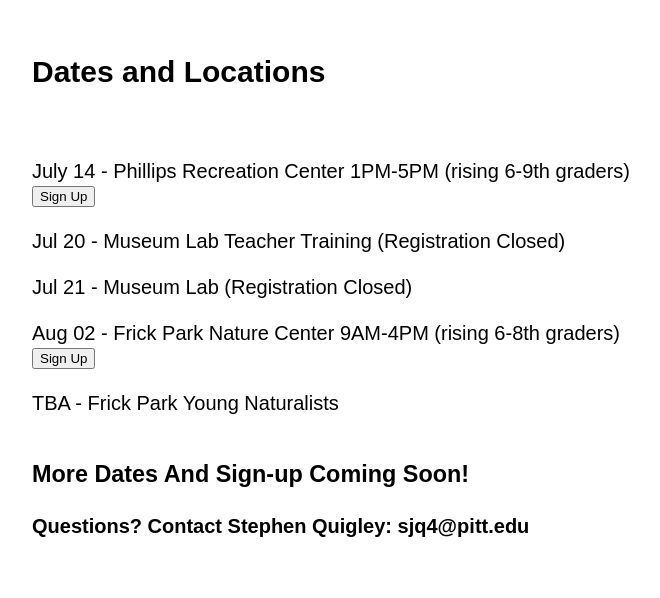
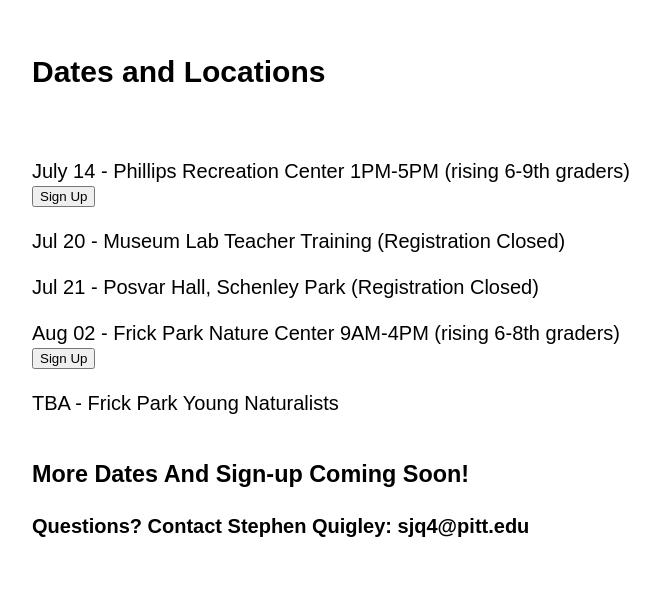
Before and after one commit to Pitt-Fuego/PittsburghMyNatureOuting, a plain HTML site: page index.html in a window 1280 px wide. Shown: the part 1722-2320 px from the top of the page, without its empty margins (288-948 px from the left). Drawn offline with Linux system fonts and the light colour scheme; a script that the page names is missing.

Commit message:
Add files via upload

```diff
--- a/index.html
+++ b/index.html
@@ -76,7 +76,7 @@
     Jul 20 - Museum Lab Teacher Training (Registration Closed)
     <br>
     <br>
-    Jul 21 - Museum Lab (Registration Closed)
+    Jul 21 - Posvar Hall, Schenley Park (Registration Closed)
     <br>
     <br>
     Aug 02 - Frick Park Nature Center 9AM-4PM (rising 6-8th graders)
```
